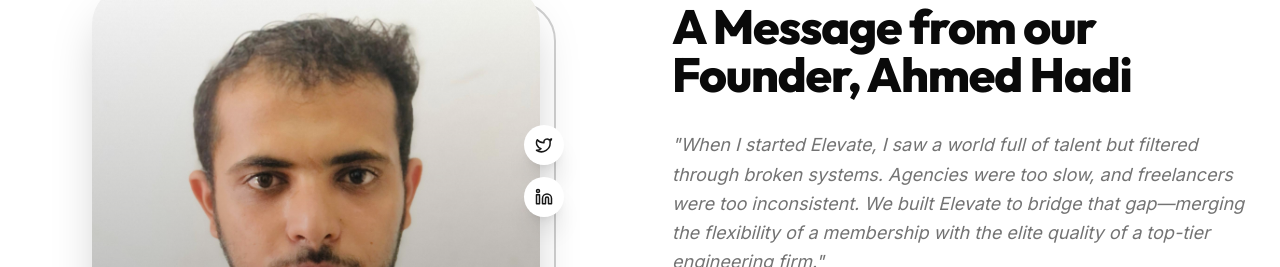
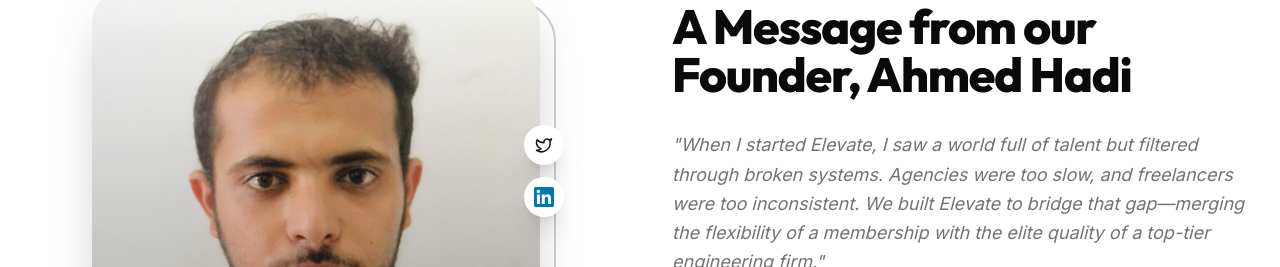
Before and after one commit to AhmedHadi77/growmodo-website, a Next.js app in the folder apps/web/: page / in a window 1280 px wide. Shown: the part 1564-1831 px from the top of the page. Built offline with nearby package versions, Linux system fonts and the light colour scheme.

Commit message:
fix: resolve lucide-react build error and fix linkedin icon

```diff
--- a/apps/web/src/components/sections/founder-message.tsx
+++ b/apps/web/src/components/sections/founder-message.tsx
@@ -2,7 +2,7 @@
 
 import { motion } from "framer-motion"
 import Image from "next/image"
-import { Quote, Github, Twitter, Linkedin } from "lucide-react"
+import { Quote, Github, Twitter } from "lucide-react"
 
 export function FounderVision() {
     return (
@@ -38,8 +38,8 @@
                                 <motion.a href="#" whileHover={{ scale: 1.1 }} className="w-10 h-10 bg-white shadow-xl rounded-full flex items-center justify-center text-primary hover:bg-primary hover:text-white transition-all">
                                     <Twitter size={18} />
                                 </motion.a>
-                                <motion.a href="#" whileHover={{ scale: 1.1 }} className="w-10 h-10 bg-white shadow-xl rounded-full flex items-center justify-center text-primary hover:bg-primary hover:text-white transition-all">
-                                    <Linkedin size={18} />
+                                <motion.a href="#" whileHover={{ scale: 1.1 }} className="w-10 h-10 bg-white shadow-xl rounded-full flex items-center justify-center text-[#0077b5] hover:bg-[#0077b5] hover:text-white transition-all">
+                                    <svg className="w-5 h-5" xmlns="http://www.w3.org/2000/svg" viewBox="0 0 24 24" fill="currentColor"><path d="M20.447 20.452h-3.554v-5.569c0-1.328-.027-3.037-1.852-3.037-1.853 0-2.136 1.445-2.136 2.939v5.667H9.351V9h3.414v1.561h.046c.477-.9 1.637-1.85 3.37-1.85 3.601 0 4.267 2.37 4.267 5.455v6.286zM5.337 7.433c-1.144 0-2.063-.926-2.063-2.065 0-1.138.92-2.063 2.063-2.063 1.14 0 2.064.925 2.064 2.063 0 1.139-.925 2.065-2.064 2.065zm1.782 13.019H3.555V9h3.564v11.452zM22.225 0H1.771C.792 0 0 .774 0 1.729v20.542C0 23.227.792 24 1.771 24h20.451C23.2 24 24 23.227 24 22.271V1.729C24 .774 23.2 0 22.222 0h.003z"/></svg>
                                 </motion.a>
                             </div>
                         </div>
```
